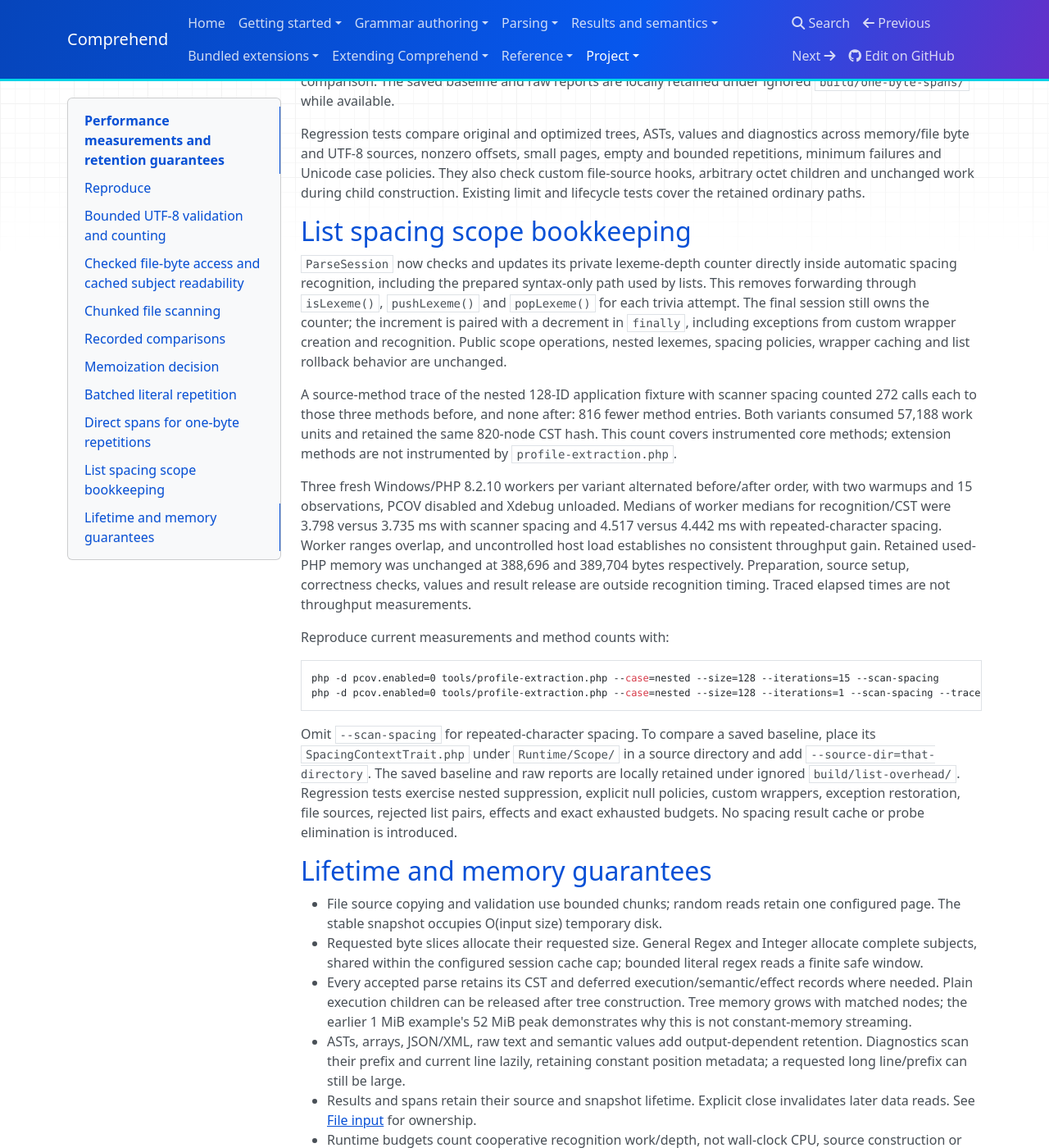
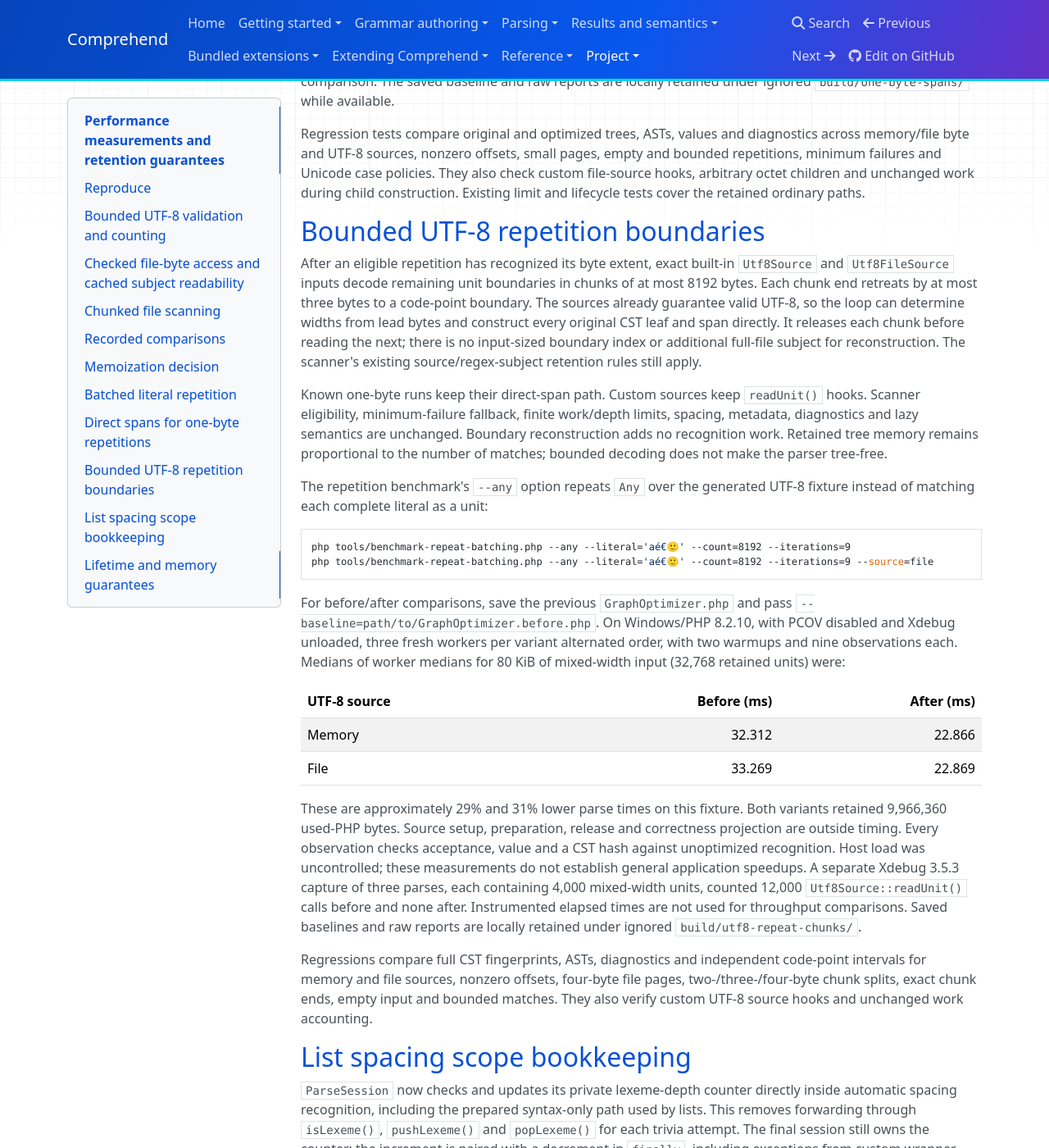
Before and after one commit to vanderlee/Comprehend, an MkDocs documentation site: the page built from docs/performance.md, in a window 1280 px wide and 1400 px high, scrolled down 44089 px. Shown: the whole window at 82% size. Built offline with MkDocs 1.6.1, drawn with Linux system fonts in a browser that asks for light colours; nearby versions of some CDN libraries; some of the changed text lies outside the part shown.

Commit message:
Decode general UTF-8 boundaries in bounded chunks

````diff
--- a/docs/performance.md
+++ b/docs/performance.md
@@ -2124,10 +2124,10 @@ included characters, included ASCII sets and included ranges with an ASCII upper
 bound. These runs have known one-byte intervals, so constructing each retained span
 does not need another `readUnit()` call to rediscover its end.
 
-Custom sources and file-source subclasses retain their unit-access hooks. General
-Unicode, excluded characters and open upper ranges retain unit decoding. UTF-8
-case-insensitive runs also retain decoding: Unicode case folding can match a
-multibyte character against an ASCII operand. An explicit local case-sensitive
+Custom sources and file-source subclasses retain their unit-access hooks. Other
+eligible UTF-8 runs use the bounded boundary decoding described below, including
+case-insensitive runs: Unicode case folding can match a multibyte character
+against an ASCII operand. An explicit local case-sensitive
 policy can still qualify inside a case-insensitive scope. Finite work/depth limits,
 active spacing and operand metadata keep their existing eligibility and fallbacks.
 Recognition work accounting is unchanged; tree memory still grows with matched units.
@@ -2166,6 +2166,57 @@ across memory/file byte and UTF-8 sources, nonzero offsets, small pages, empty a
 bounded repetitions, minimum failures and Unicode case policies. They also check
 custom file-source hooks, arbitrary octet children and unchanged work during child
 construction. Existing limit and lifecycle tests cover the retained ordinary paths.
+
+## Bounded UTF-8 repetition boundaries
+
+After an eligible repetition has recognized its byte extent, exact built-in
+`Utf8Source` and `Utf8FileSource` inputs decode remaining unit boundaries in
+chunks of at most 8192 bytes. Each chunk end retreats by at most three bytes to
+a code-point boundary. The sources already guarantee valid UTF-8, so the loop
+can determine widths from lead bytes and construct every original CST leaf and
+span directly. It releases each chunk before reading the next; there is no
+input-sized boundary index or additional full-file subject for reconstruction.
+The scanner's existing source/regex-subject retention rules still apply.
+
+Known one-byte runs keep their direct-span path. Custom sources keep `readUnit()`
+hooks. Scanner eligibility, minimum-failure fallback, finite work/depth limits,
+spacing, metadata, diagnostics and lazy semantics are unchanged. Boundary
+reconstruction adds no recognition work. Retained tree memory remains proportional
+to the number of matches; bounded decoding does not make the parser tree-free.
+
+The repetition benchmark's `--any` option repeats `Any` over the generated UTF-8
+fixture instead of matching each complete literal as a unit:
+
+```sh
+php tools/benchmark-repeat-batching.php --any --literal='aé€🙂' --count=8192 --iterations=9
+php tools/benchmark-repeat-batching.php --any --literal='aé€🙂' --count=8192 --iterations=9 --source=file
+```
+
+For before/after comparisons, save the previous `GraphOptimizer.php` and pass
+`--baseline=path/to/GraphOptimizer.before.php`. On Windows/PHP 8.2.10, with PCOV
+disabled and Xdebug unloaded, three fresh workers per variant alternated order,
+with two warmups and nine observations each. Medians of worker medians for 80 KiB
+of mixed-width input (32,768 retained units) were:
+
+| UTF-8 source | Before (ms) | After (ms) |
+|---|---:|---:|
+| Memory | 32.312 | 22.866 |
+| File | 33.269 | 22.869 |
+
+These are approximately 29% and 31% lower parse times on this fixture. Both
+variants retained 9,966,360 used-PHP bytes. Source setup, preparation, release and
+correctness projection are outside timing. Every observation checks acceptance,
+value and a CST hash against unoptimized recognition. Host load was uncontrolled;
+these measurements do not establish general application speedups. A separate
+Xdebug 3.5.3 capture of three parses, each containing 4,000 mixed-width units,
+counted 12,000 `Utf8Source::readUnit()` calls before and none after. Instrumented
+elapsed times are not used for throughput comparisons. Saved baselines and raw
+reports are locally retained under ignored `build/utf8-repeat-chunks/`.
+
+Regressions compare full CST fingerprints, ASTs, diagnostics and independent
+code-point intervals for memory and file sources, nonzero offsets, four-byte file
+pages, two-/three-/four-byte chunk splits, exact chunk ends, empty input and bounded
+matches. They also verify custom UTF-8 source hooks and unchanged work accounting.
 
 ## List spacing scope bookkeeping
 
````
Also changed, not shown: HUMANS.md (+2 -9 lines), 3 other files.
